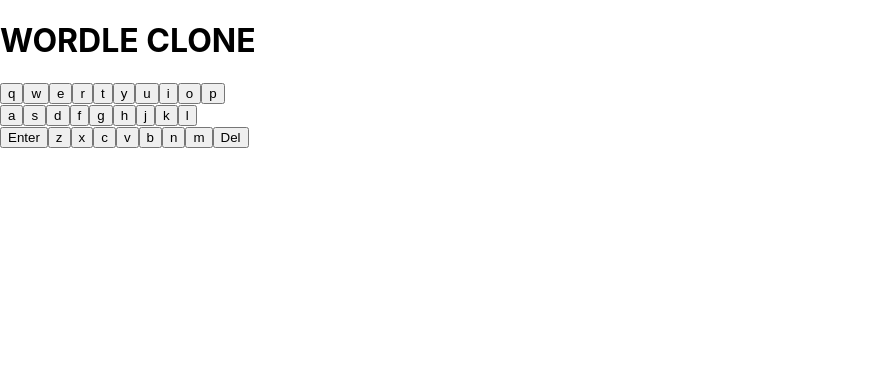
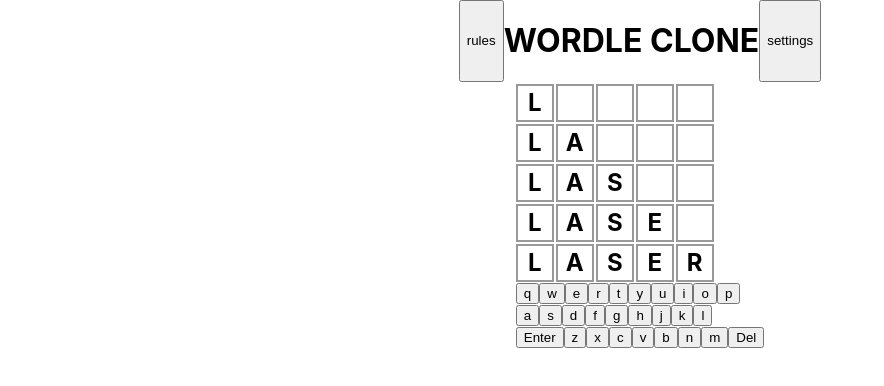
Before and after one commit to tongxuanbao/bt-wordle-clone, a React (Create React App) app: page / in a window 1280 px wide. Shown: the top 386 px of the page, without its empty margins (0-884 px from the left). Built offline with nearby package versions, Linux system fonts and the light colour scheme.

Commit message:
Created new Game components. Styling

```diff
--- a/src/App.jsx
+++ b/src/App.jsx
@@ -1,17 +1,14 @@
 import logo from "./logo.svg";
 import Header from "components/Header";
-import Keyboard from "components/Keyboard";
-import Mainboard from "components/Mainboard";
+import Game from "components/Game";
 
-function App() {
+const App = () => {
   return (
     <div className="App">
-      <header className="App-header">
-        <Header />
-      </header>
-      <Keyboard />
+      <Header />
+      <Game />
     </div>
   );
-}
+};
 
 export default App;
--- /dev/null
+++ b/src/components/Game/index.jsx
@@ -0,0 +1,13 @@
+import Keyboard from "components/Keyboard";
+import Mainboard from "components/Mainboard";
+
+const Game = () => {
+  return (
+    <div className="Game">
+      <Mainboard />
+      <Keyboard />
+    </div>
+  );
+};
+
+export default Game;
--- a/src/components/Header/index.jsx
+++ b/src/components/Header/index.jsx
@@ -1,5 +1,11 @@
 const Header = () => {
-  return <h1>WORDLE CLONE</h1>;
+  return (
+    <header className="Header">
+      <button> rules</button>
+      <h1>WORDLE CLONE</h1>
+      <button>settings</button>
+    </header>
+  );
 };
 
 export default Header;
--- a/src/components/Keyboard/index.jsx
+++ b/src/components/Keyboard/index.jsx
@@ -1,23 +1,24 @@
 const keyboardLayout = ["qwertyuiop", "asdfghjkl", "+zxcvbnm-"];
 
-const decomposeLineToButton = (line) => {
-  return;
+export const Key = (props) => {
+  return <button>{props.value}</button>;
+};
+
+const renderKey = (value) => {
+  let convertedValue = value;
+  if (value === "+") convertedValue = "Enter";
+  if (value === "-") convertedValue = "Del";
+  return <Key value={convertedValue} />;
 };
 
 const Keyboard = () => {
   return (
-    <div className="keyboard">
+    <div className="Keyboard">
       {keyboardLayout.map((line) => {
         return (
-          <div className="key">
+          <div className="Key">
             {line.split("").map((letter) => {
-              if (letter === "+") {
-                return <button>Enter</button>;
-              } else if (letter === "-") {
-                return <button>Del</button>;
-              } else {
-                return <button>{letter}</button>;
-              }
+              return renderKey(letter);
             })}
           </div>
         );
--- a/src/components/Mainboard/Panel.jsx
+++ /dev/null
@@ -1,5 +0,0 @@
-const Panel = () => {
-  return <div className="panel"></div>;
-};
-
-export default Panel;
--- a/src/components/Mainboard/index.jsx
+++ b/src/components/Mainboard/index.jsx
@@ -1,33 +1,27 @@
-import Panel from "./";
+const gameState = ["l", "la", "las", "lase", "laser"];
+
+export const Panel = (props) => {
+  return <div className="Panel">{props.value}</div>;
+};
 
 const renderPanel = (i) => {
-  return <Panel />;
+  return <Panel value={i.toUpperCase()} />;
 };
 
-// const Mainboard = () => {
-//   return (
-//     <div>
-//       <div className="board-row">
-//         {this.renderPanel(0)}
-//         {this.renderPanel(1)}
-//         {this.renderPanel(2)}
-//       </div>
-//       <div className="board-row">
-//         {this.renderPanel(3)}
-//         {this.renderPanel(4)}
-//         {this.renderPanel(5)}
-//       </div>
-//       <div className="board-row">
-//         {this.renderPanel(6)}
-//         {this.renderPanel(7)}
-//         {this.renderPanel(8)}
-//       </div>
-//     </div>
-//   );
-// };
+const renderRow = (row) => {
+  return (
+    <div className="board-row">
+      {row.split("").map((letter) => renderPanel(letter))}
+    </div>
+  );
+};
 
 const Mainboard = () => {
-  return <div className="mainboard"></div>;
+  return (
+    <div className="Mainboard">
+      {gameState.map((row) => renderRow(row.padEnd(5)))}
+    </div>
+  );
 };
 
 export default Mainboard;
--- a/src/index.css
+++ b/src/index.css
@@ -1,13 +1,43 @@
 body {
   margin: 0;
-  font-family: -apple-system, BlinkMacSystemFont, 'Segoe UI', 'Roboto', 'Oxygen',
-    'Ubuntu', 'Cantarell', 'Fira Sans', 'Droid Sans', 'Helvetica Neue',
+  font-family: -apple-system, BlinkMacSystemFont, "Segoe UI", "Roboto", "Oxygen",
+    "Ubuntu", "Cantarell", "Fira Sans", "Droid Sans", "Helvetica Neue",
     sans-serif;
   -webkit-font-smoothing: antialiased;
   -moz-osx-font-smoothing: grayscale;
 }
 
 code {
-  font-family: source-code-pro, Menlo, Monaco, Consolas, 'Courier New',
+  font-family: source-code-pro, Menlo, Monaco, Consolas, "Courier New",
     monospace;
 }
+
+.App {
+  display: grid;
+  place-items: center;
+}
+
+.Header {
+  display: flex;
+}
+
+.Panel {
+  background: #fff;
+  border: 2px solid #999;
+  float: left;
+  font-size: 24px;
+  font-weight: bold;
+  line-height: 34px;
+  height: 34px;
+  margin-right: 2px;
+  margin-top: 2px;
+  padding: 0;
+  text-align: center;
+  width: 34px;
+}
+
+.board-row:after {
+  clear: both;
+  content: "";
+  display: table;
+}
```
Also changed, not shown: src/components/Mainboard/index.css (deleted, +0 -14 lines).
